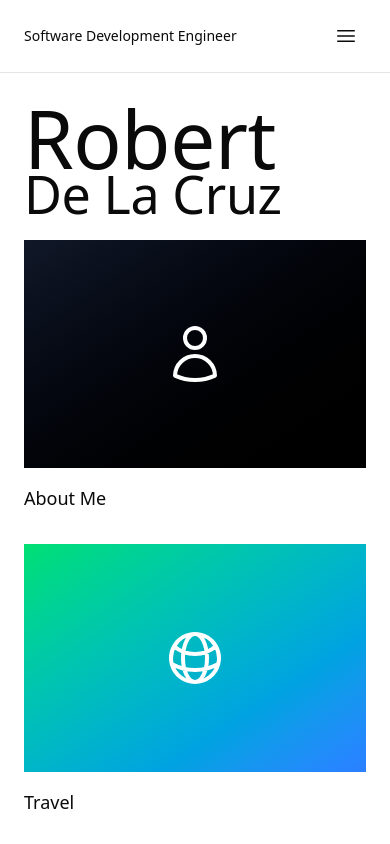
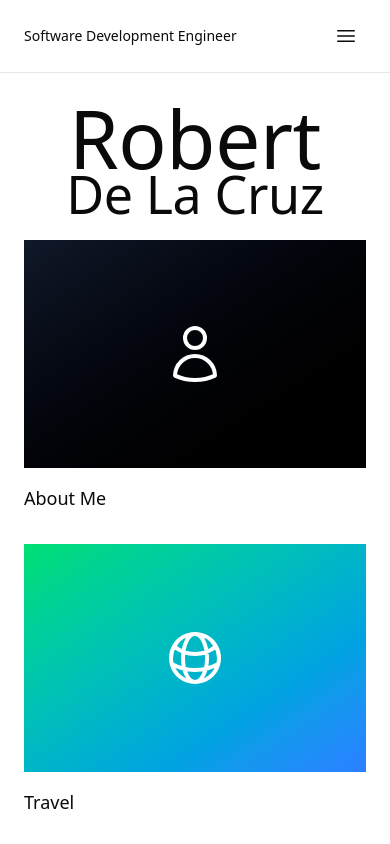
Before and after one commit to Robert-dlcrz/PersonalWebsite, a Next.js app: page / in a window 390 px wide. Shown: the top 844 px of the page. Built offline with nearby package versions, Linux system fonts and the light colour scheme.

Commit message:
fix: center homepage hero on mobile
Co-authored-by: Robert-dlcrz <Robert-dlcrz@users.noreply.github.com>

```diff
--- a/src/app/page.tsx
+++ b/src/app/page.tsx
@@ -18,7 +18,7 @@ export default function Home() {
     <main className="min-h-screen bg-background text-foreground">
       <AnimatedSection className="pt-8 pb-6 md:pt-10 md:pb-8">
         <div className="mx-auto w-full max-w-[1800px] px-6 md:px-8 lg:px-10">
-          <h1 className="font-[family-name:var(--font-display)] tracking-tight text-foreground">
+          <h1 className="font-[family-name:var(--font-display)] tracking-tight text-center md:text-left text-foreground">
             <span className="block text-[clamp(5rem,19vw,15rem)] leading-[0.82]">
               Robert
             </span>
```
